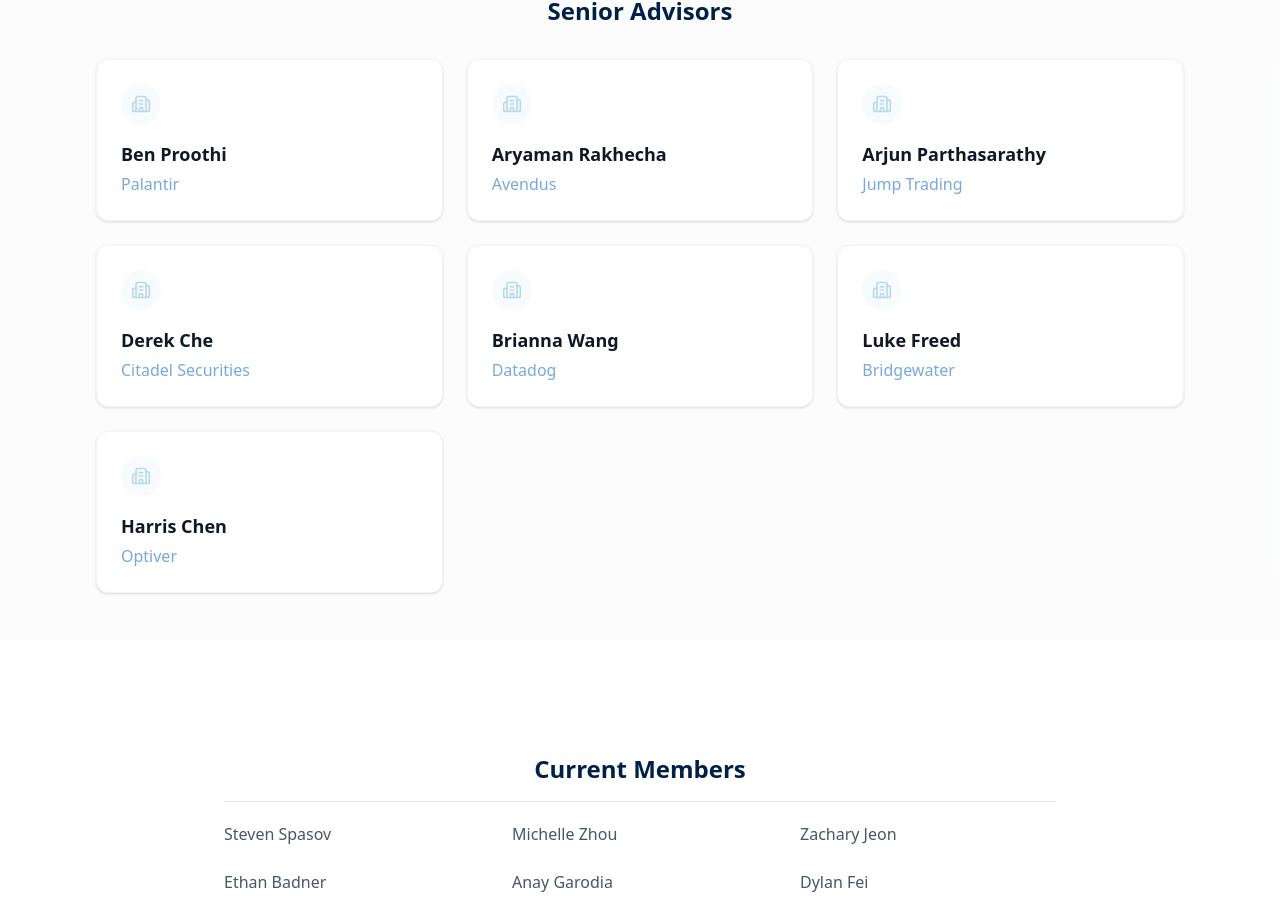
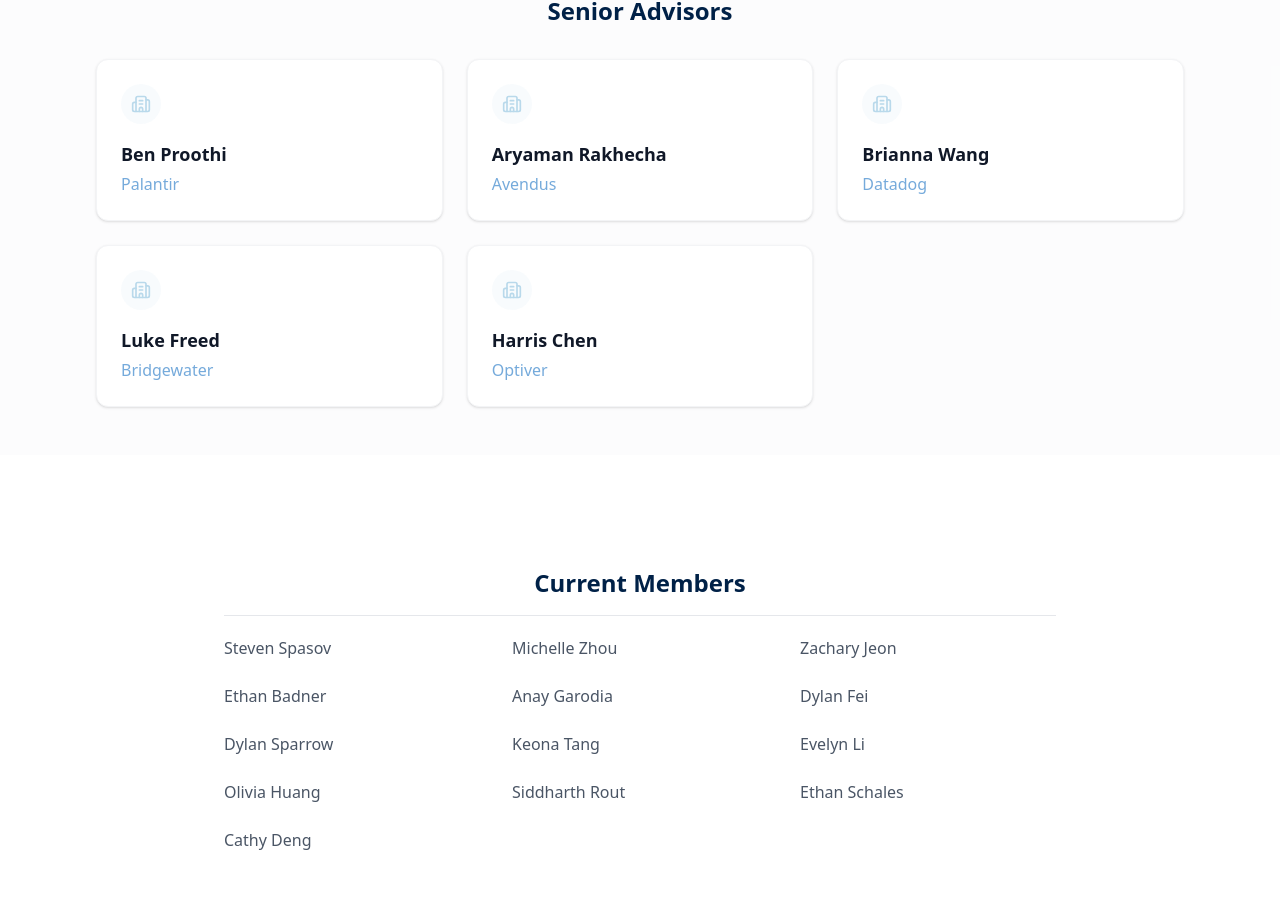
Before and after one commit to mihirjoshi-columbia/cqg-website, a Next.js app: page /team in a window 1280 px wide. Shown: the part 1713-2635 px from the top of the page. Built offline with nearby package versions, Linux system fonts and the light colour scheme.

Commit message:
"deleted inactive senior advisors.."

```diff
--- a/app/team/page.tsx
+++ b/app/team/page.tsx
@@ -30,8 +30,6 @@
 const seniorAdvisors = [
     { name: "Ben Proothi", company: "Palantir", linkedin: "https://www.linkedin.com/in/benjamin-proothi/" },
     { name: "Aryaman Rakhecha", company: "Avendus", linkedin: "https://www.linkedin.com/in/aryaman-rakhecha/" },
-    { name: "Arjun Parthasarathy", company: "Jump Trading", linkedin: "https://www.linkedin.com/in/arjun-parthasarathy-276408224/" },
-    { name: "Derek Che", company: "Citadel Securities", linkedin: "https://www.linkedin.com/in/yuyao-c-379a71290/" },
     { name: "Brianna Wang", company: "Datadog", linkedin: "https://www.linkedin.com/in/brianna-wang-9b674b287/" },
     { name: "Luke Freed", company: "Bridgewater", linkedin: "https://www.linkedin.com/in/lukefreed/" },
     { name: "Harris Chen", company: "Optiver", linkedin: "https://www.linkedin.com/in/harrischen-/" },
```
